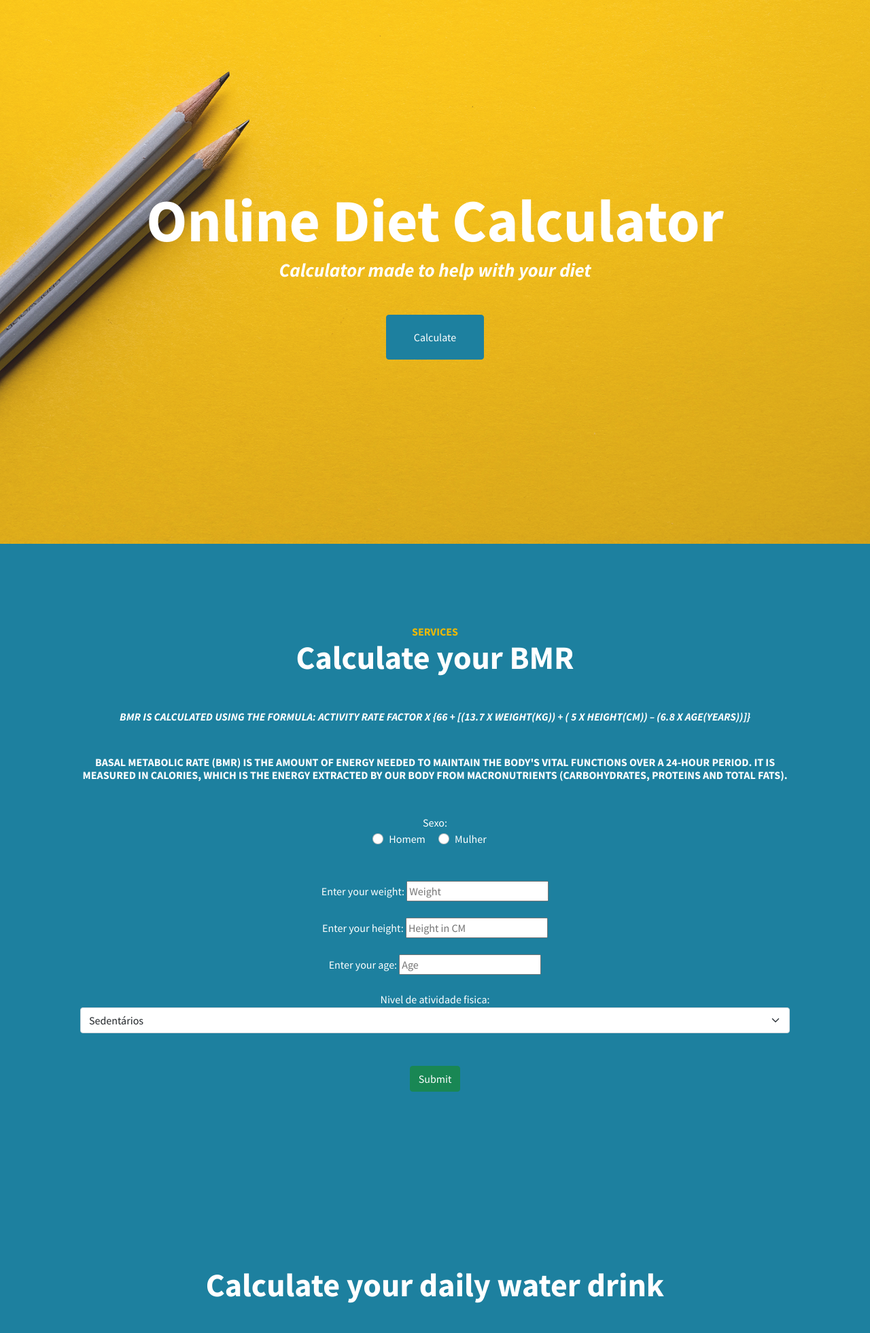
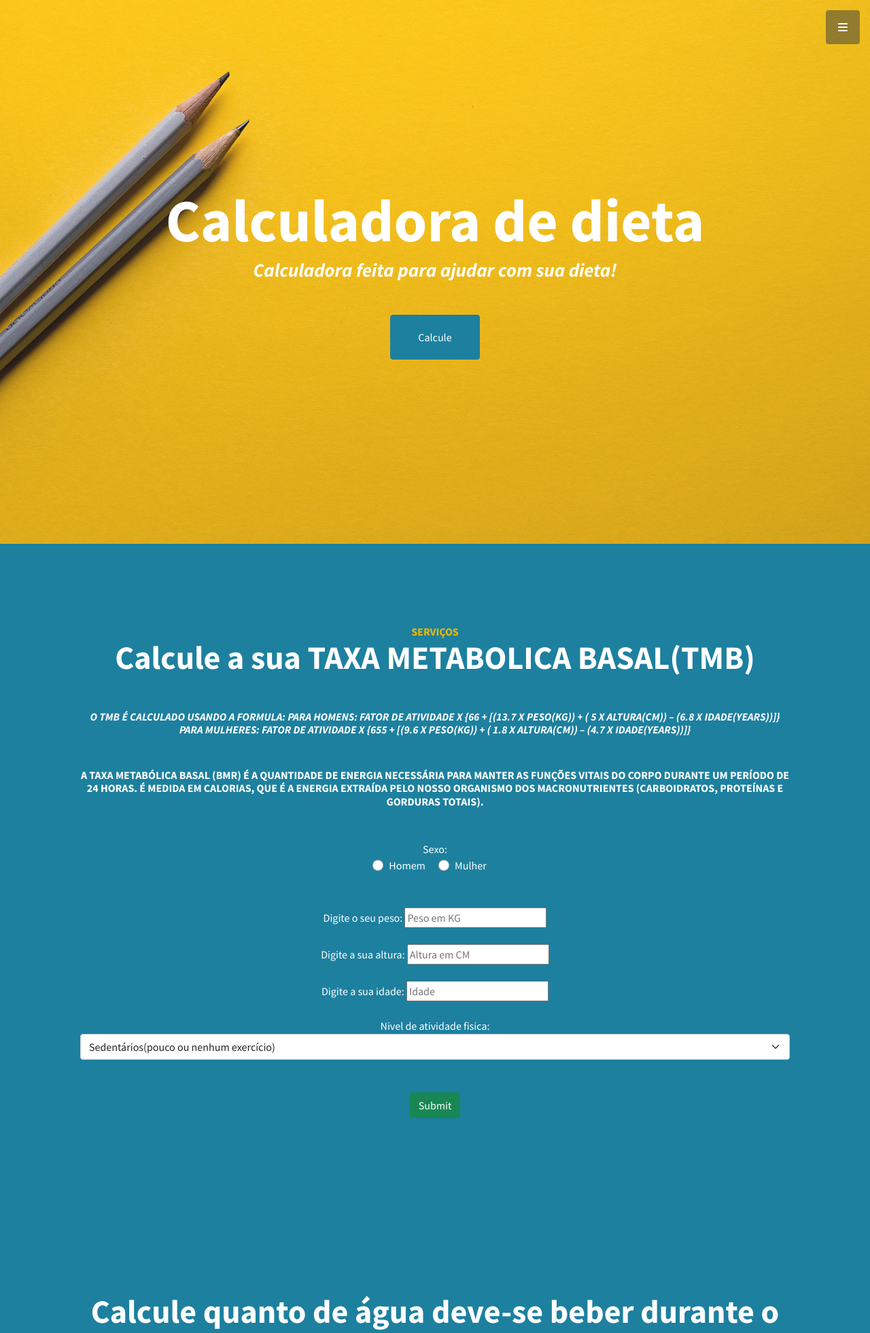
Before and after one commit to IanOliveiraSilva/Calculator, a Django app: page / in a window 1280 px wide. Shown: the top 1961 px of the page at 68% size. Run offline with Django 4.2, Linux system fonts and the light colour scheme; some libraries are stand-ins or nearby versions.

Commit message:
Adding JS

```diff
--- a/calculator/polls/views.py
+++ b/calculator/polls/views.py
@@ -95,20 +95,20 @@ def viewIMC(request):
         resultIMC = round(resultIMC, 2)
 
         if resultIMC < 16:
-            mensagem = "Severe Thinness"
+            mensagem = "Magreza Grave"
         elif resultIMC < 17:
-            mensagem = "Moderate Thinness"
+            mensagem = "Magreza Moderada"
         elif resultIMC < 18.5:
-            mensagem = "Mild Thinness"
+            mensagem = "Magreza Leve"
         elif resultIMC < 25:
-            mensagem = "Normal"
+            mensagem = "Saudável"
         elif resultIMC < 30:
-            mensagem = "Overweight"
+            mensagem = "Sobrepeso"
         elif resultIMC < 35:
-            mensagem = "Obese Class I"
+            mensagem = "Obesidade Grau I"
         elif resultIMC < 40:
-            mensagem = "Obese Class II"
+            mensagem = "Obesidade Grau II"
         else:
-            mensagem = "Obese Class III"
+            mensagem = "Obesidade Grau III"
 
         return render(request, "home.html", {"resultIMC": resultIMC, "mensagem": mensagem } )
--- a/calculator/templates/basic.html
+++ b/calculator/templates/basic.html
@@ -15,7 +15,7 @@
     <!-- Google fonts-->
     <link href="https://fonts.googleapis.com/css?family=Source+Sans+Pro:300,400,700,300italic,400italic,700italic" rel="stylesheet" type="text/css" />
     <!-- Core theme CSS (includes Bootstrap)-->
-    <link href="css/styles.css" rel="stylesheet" />
+    <link href="css/styles.css" />
 
     <link href="https://cdn.jsdelivr.net/npm/bootstrap@5.2.3/dist/css/bootstrap.min.css" rel="stylesheet" integrity="sha384-rbsA2VBKQhggwzxH7pPCaAqO46MgnOM80zW1RWuH61DGLwZJEdK2Kadq2F9CUG65" crossorigin="anonymous">
 
--- a/calculator/templates/home.html
+++ b/calculator/templates/home.html
@@ -1,28 +1,44 @@
 {% extends 'basic.html' %}
-
+{% load static %}
 
 {% block content %}
 
 
 <body id="page-top">
 
+    <!-- Navigation-->
+    <a class="menu-toggle rounded" href="#"><i class="fas fa-bars"></i></a>
+    <nav id="sidebar-wrapper">
+        <ul class="sidebar-nav">
+            <li class="sidebar-brand"><a href="#page-top">Calculadora Online</a></li>
+            <li class="sidebar-nav-item"><a href="#page-top">Página Inicial</a></li>
+            <li class="sidebar-nav-item"><a href="#TMB">Taxa Metabolica Basal</a></li>
+            <li class="sidebar-nav-item"><a href="#agua">Água</a></li>
+            <li class="sidebar-nav-item"><a href="#Proteina">Proteina</a></li>
+            <li class="sidebar-nav-item"><a href="#carboidratos">Carboidrato</a></li>
+            <li class="sidebar-nav-item"><a href="#gordura">Gordura</a></li>
+            <li class="sidebar-nav-item"><a href="#imc">Indice de Massa Corporal</a></li>
+        </ul>
+    </nav>
 
     <header class="masthead d-flex align-items-center" >
         <div class="container px-4 px-lg-5 text-center">
-            <h1 class="mb-1">Online Diet Calculator</h1>
-            <h3 class="mb-5"><em>Calculator made to help with your diet</em></h3>
-            <a class="btn btn-primary btn-xl" href="#about">Calculate</a>
+            <h1 class="mb-1">Calculadora de dieta</h1>
+            <h3 class="mb-5"><em>Calculadora feita para ajudar com sua dieta!</em></h3>
+            <a class="btn btn-primary btn-xl" href="#TMB">Calcule</a>
         </div>
     </header>
 
 
-    <section class="content-section bg-primary text-white text-center" id="about">
+    <section class="content-section bg-primary text-white text-center" id="TMB">
         <div class="container px-4 px-lg-5">
             <div class="content-section-heading">
-                <h3 class="text-secondary mb-0">Services</h3>
-                <h2 class="mb-5">Calculate your BMR</h2>
-                <h3 class="mb-5"><em>BMR is calculated using the formula: activity rate factor x {66 + [(13.7 x Weight(kg)) + ( 5 x Height(cm)) – (6.8 x Age(years))]}</em></h3>
-                <h3 class ="mb-5">Basal metabolic rate (BMR) is the amount of energy needed to maintain the body's vital functions over a 24-hour period. It is measured in calories, which is the energy extracted by our body from macronutrients (carbohydrates, proteins and total fats).</h3>
+                <h3 class="text-secondary mb-0">Serviços</h3>
+                <h2 class="mb-5">Calcule a sua TAXA METABOLICA BASAL(TMB)</h2>
+                <h3 class="mb-5"><em>O TMB é calculado usando a formula:
+                    para homens: fator de atividade x {66 + [(13.7 x peso(kg)) + ( 5 x altura(cm)) – (6.8 x idade(years))]}
+                    para mulheres: fator de atividade x {655 + [(9.6 x peso(kg)) + ( 1.8 x altura(cm)) – (4.7 x idade(years))]}</em></h3>
+                <h3 class ="mb-5">A taxa metabólica basal (BMR) é a quantidade de energia necessária para manter as funções vitais do corpo durante um período de 24 horas. É medida em calorias, que é a energia extraída pelo nosso organismo dos macronutrientes (carboidratos, proteínas e gorduras totais).</h3>
                 <form action="addition" method="POST" >
                     {% csrf_token %}
                     <div class="mb-3 mt-3">
@@ -44,22 +60,22 @@
 
 
 
-                          <br><br>Enter your weight: <input type="text" name="weight" placeholder="Weight"><br><br>
-                    Enter your height: <input type="text" name="height" placeholder="Height in CM"><br><br>
-                    Enter your age:    <input type="text" name="age" placeholder="Age"><br><br>
+                          <br><br>Digite o seu peso: <input type="text" name="weight" placeholder="Peso em KG"><br><br>
+                    Digite a sua altura: <input type="text" name="height" placeholder="Altura em CM"><br><br>
+                    Digite a sua idade:    <input type="text" name="age" placeholder="Idade"><br><br>
                     Nivel de atividade fisica:
                     <select class="form-select mb-5" name="activityLevel">
-                        <option>Sedentários</option>
-                        <option>Levemente ativo</option>
-                        <option >Moderadamente ativo</option>
-                        <option>Altamente ativo</option>
-                        <option>Extremamente ativo</option>
+                        <option>Sedentários(pouco ou nenhum exercício)</option>
+                        <option>Levemente ativo(exercício leve 1 a 3 dias por semana)</option>
+                        <option >Moderadamente ativo(exercício moderado, faz esportes 3 a 5 dias por semana)</option>
+                        <option>Altamente ativo(exercício pesado de 5 a 6 dias por semana)</option>
+                        <option>Extremamente ativo(exercício pesado diariamente e até 2 vezes por dia)</option>
                       </select>
                     <input class="btn btn-success"  type="submit" name ="BMRButton">
                         {% if  resultBMR > 0 %}
-                        <h4 class="text-warning"> BMR = {{resultBMR}} calories spent  </h4>
-                        <h4 class="text-warning"> Cutting = {{resultCutting}} calories to eat </h4>
-                        <h4 class="text-warning"> Bulking = {{resultBulking}} calories to eat</h4>
+                        <h4 class="text-warning"> TMB = {{resultBMR}} calorias gastas no dia  </h4>
+                        <h4 class="text-warning"> Se o seu objetivo for perder peso deve-se comer {{resultCutting}} calorias </h4>
+                        <h4 class="text-warning"> Se o seu objetivo for ganhar peso deve-se comer {{resultBulking}} calorias</h4>
                         {% endif %}
 
             </div>
@@ -69,18 +85,18 @@
         </div>
     </section>
 
-     <section class="content-section bg-primary text-white text-center">
+     <section class="content-section bg-primary text-white text-center" id="agua">
         <div class="container px-4 px-lg-5">
             <div class="content-section-heading">
-                <h2 class="mb-5">Calculate your daily water drink</h2>
-                <h3 class="mb-5"><em>The amount of water intake is calculated using the formula: weight * 35ML </em></h3>
+                <h2 class="mb-5">Calcule quanto de água deve-se beber durante o dia</h2>
+                <h3 class="mb-5"><em>A quantidade de ingestão de água é calculada usando a fórmula: peso * 35ML </em></h3>
                 <form action="Subtraction" method="POST" >
                     {% csrf_token %}
                     <div class="mb-3 mt-3">
-                    Enter your weight: <input type="text" name="weight" placeholder="Weight"><br><br>
+                        Digite o seu peso: <input type="text" name="weight" placeholder="Peso em KG"><br><br>
                     <input class="btn btn-success"  type="submit" name ="WaterButton">
                     {% if  resultWater > 0 %}
-                    <h4 class= "text-warning"> Water = {{resultWater}}L </h4>
+                    <h4 class= "text-warning"> Você deve beber = {{resultWater}}L de água diariamente </h4>
                         {% endif %}
             </div>
 </form>
@@ -88,18 +104,18 @@
         </div>
     </section>
 
-    <section class="content-section bg-primary text-white text-center">
+    <section class="content-section bg-primary text-white text-center" id="Proteina">
         <div class="container px-4 px-lg-5">
             <div class="content-section-heading">
-                <h2 class="mb-5">Calculate your daily protein eat</h2>
-                <h3 class="mb-5"><em>The amount of protein intake is calculated using the formula: weight * 0.8 </em></h3>
+                <h2 class="mb-5">Calcule quanto de proteina deve-se comer na sua dieta</h2>
+                <h3 class="mb-5"><em>A quantidade de proteína ingerida é calculada usando a fórmula: peso * 0,8 </em></h3>
                 <form action="Division" method="POST" >
                     {% csrf_token %}
                     <div class="mb-3 mt-3">
-                    Enter your weight: <input type="text" name="weight" placeholder="Weight"><br><br>
+                        Digite o seu peso: <input type="text" name="weight" placeholder="Peso em KG"><br><br>
                     <input class="btn btn-success"  type="submit" name ="ProteinButton">
                     {% if  resultProtein > 0 %}
-                    <h4 class="text-warning"> Protein = {{resultProtein}}g </h4>
+                    <h4 class="text-warning"> Você deve comer = {{resultProtein}}g de proteina </h4>
                         {% endif %}
             </div>
 </form>
@@ -108,18 +124,18 @@
     </section>
 
 
-    <section class="content-section bg-primary text-white text-center">
+    <section class="content-section bg-primary text-white text-center" id="carboidratos">
         <div class="container px-4 px-lg-5">
             <div class="content-section-heading">
-                <h2 class="mb-5">Calculate your daily carbohydrate eat</h2>
-                <h3 class="mb-5"><em>The amount of protein intake is calculated using the formula: weight * 1 </em></h3>
+                <h2 class="mb-5">Calcule quanto de carboidratos deve-se comer na sua dieta</h2>
+                <h3 class="mb-5"><em>A quantidade de proteína ingerida é calculada usando a fórmula: peso * 1 </em></h3>
                 <form action="Multiplication" method="POST" >
                     {% csrf_token %}
                     <div class="mb-3 mt-3">
-                    Enter your weight: <input type="text" name="weight" placeholder="Weight"><br><br>
+                    Digite o seu peso: <input type="text" name="weight" placeholder="Peso em KG"><br><br>
                     <input class="btn btn-success"  type="submit" name ="CarbsButton">
                     {% if  resultCarbs > 0 %}
-                    <h4 class="text-warning"> Carbohydrate = {{resultCarbs}}g </h4>
+                    <h4 class="text-warning"> Você deve comer = {{resultCarbs}}g de carboidratos </h4>
                         {% endif %}
             </div>
 </form>
@@ -127,18 +143,18 @@
         </div>
     </section>
 
-    <section class="content-section bg-primary text-white text-center">
+    <section class="content-section bg-primary text-white text-center" id="gordura">
         <div class="container px-4 px-lg-5">
             <div class="content-section-heading">
-                <h2 class="mb-5">Calculate your daily fat eat</h2>
-                <h3 class="mb-5"><em>The amount of protein intake is calculated using the formula: weight * 0.4 </em></h3>
+                <h2 class="mb-5">Calcule quanto de gordura deve-se comer na sua dieta</h2>
+                <h3 class="mb-5"><em>A quantidade de proteína ingerida é calculada usando a fórmula: peso * 0,4 </em></h3>
                 <form action="Fat" method="POST" >
                     {% csrf_token %}
                     <div class="mb-3 mt-3">
-                    Enter your weight: <input type="text" name="weight" placeholder="Weight"><br><br>
+                    Digite o seu peso: <input type="text" name="weight" placeholder="Peso em KG"><br><br>
                     <input class="btn btn-success"  type="submit" name ="FatButton">
                     {% if  resultFat > 0 %}
-                    <h4 class="text-warning"> Fat = {{resultFat}}g </h4>
+                    <h4 class="text-warning"> Você deve comer = {{resultFat}}g de gordura</h4>
                         {% endif %}
 
             </div>
@@ -147,21 +163,21 @@
         </div>
     </section>
 
-    <section class="content-section bg-primary text-white text-center">
+    <section class="content-section bg-primary text-white text-center" id="imc">
         <div class="container px-4 px-lg-5">
             <div class="content-section-heading">
-                <h2 class="mb-5">Calculate your Body Mass Index(BMI)</h2>
-                <h3 class="mb-5"><em>The BMI  is calculated using the formula: weight / (height * height) </em></h3>
+                <h2 class="mb-5">Calcule o seu INDICE DE MASSA CORPORAL(IMC)</h2>
+                <h3 class="mb-5"><em>O IMC é calculado pela fórmula: peso / (altura * altura) </em></h3>
                 <form action="IMC" method="POST" >
                     {% csrf_token %}
                     <div class="mb-3 mt-3">
-                    Enter your weight: <input type="text" name="weight" placeholder="Weight"><br><br>
-                    Enter your height: <input type="text" name="height" placeholder="Height in M"><br><br>
+                    Digite o seu peso: <input type="text" name="weight" placeholder="Peso em KG"><br><br>
+                    Digite a sua altura: <input type="text" name="height" placeholder="Altura em M"><br><br>
                     <input class="btn btn-success"  type="submit" name ="IMCButton">
 
                     {% if  resultIMC > 0 %}
-                    <h4 class="text-warning"> Your IMC is: {{resultIMC}} </h4>
-                    According to the World Health Organization, your BMI is considered {{mensagem}} for your height.
+                    <h4 class="text-warning"> Seu IMC é: {{resultIMC}} </h4>
+                    Segundo a Organização Mundial da Saúde, seu IMC é considerado <h2>{{mensagem}}</h2> para sua altura.
                         {% endif %}
 
             </div>
@@ -171,14 +187,17 @@
     </section>
 
 
-    <!-- Scroll to Top Button-->
-    <a class="scroll-to-top rounded" href="#page-top"><i class="fas fa-angle-up"></i></a>
-
-    <!-- Bootstrap core JS-->
-    <script src="https://cdn.jsdelivr.net/npm/bootstrap@5.1.3/dist/js/bootstrap.bundle.min.js"></script>
-    <!-- Core theme JS-->
-    <script src="scripts/index.js"></script>
-</body>
 
 
+
+</body>
+  <!-- Scroll to Top Button-->
+  <a class="scroll-to-top rounded" href="#page-top"><i class="fas fa-angle-up"></i></a>
+  <!-- Bootstrap core JS-->
+  <script src="https://cdn.jsdelivr.net/npm/bootstrap@5.1.3/dist/js/bootstrap.bundle.min.js"></script>
+   <!-- Core theme JS-->
+   <script
+   type="text/javascript"
+   src='{% static "/scripts/index.js" %}'>
+   </script>
 {% endblock %}
```
